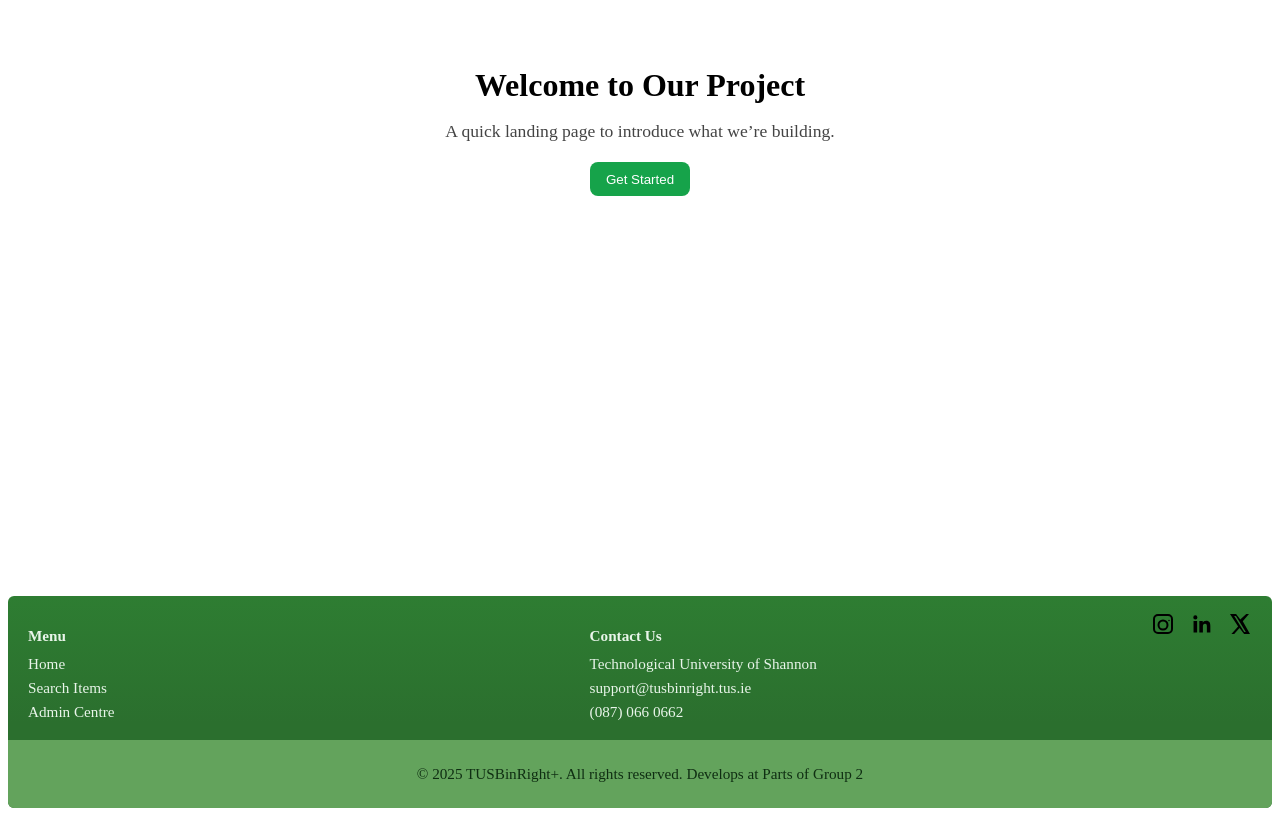
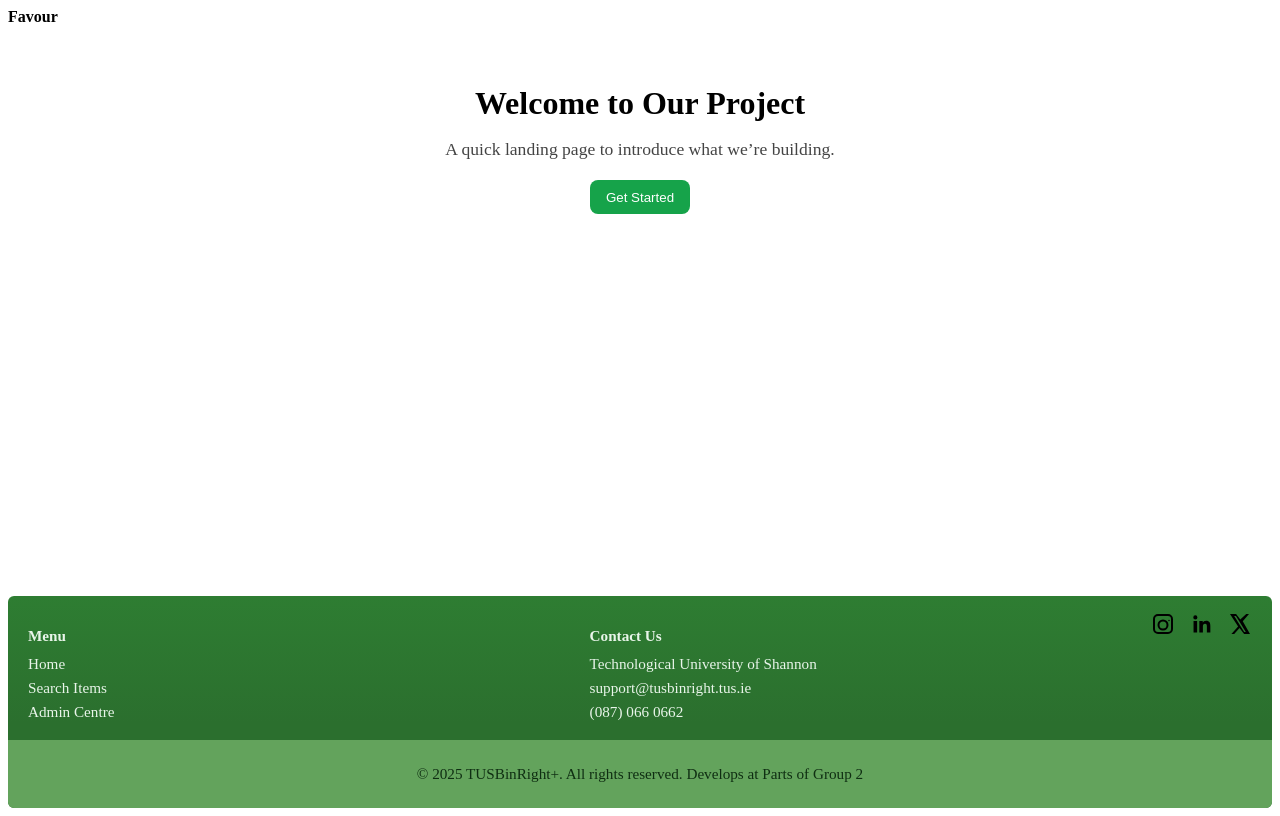
Before and after one commit to kalumfeanebanda/TUSBinGroup2, a Vue app in the folder tusg2frontend/: page / in a window 1280 px wide. Built offline with nearby package versions, Linux system fonts and the light colour scheme.

Commit message:
added name

```diff
--- a/tusg2frontend/src/App.vue
+++ b/tusg2frontend/src/App.vue
@@ -5,6 +5,8 @@ import Footer from './components/Footer.vue'
 
 <template>
   <div class="app">
+
+    <p style="margin: 0; font-weight: bold;">Favour</p>
     <main class="main">
       <home />
     </main>
```
